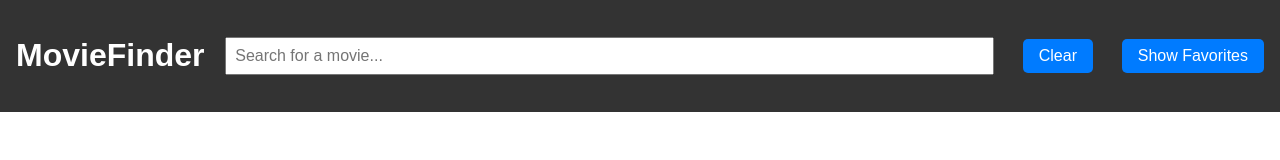
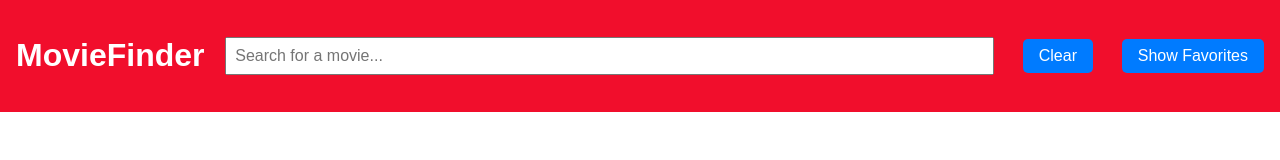
Before and after one commit to michaelmirhom/Movie, a plain HTML site: page index.html in a window 1280 px wide. Drawn offline with Linux system fonts and the light colour scheme.

Commit message:
update my header background style

```diff
--- a/styles.css
+++ b/styles.css
@@ -5,7 +5,7 @@ body {
 }
 
 header {
-    background-color: #333;
+    background-color: #f10e2c;
     color: white;
     display: flex;
     justify-content: space-between;
```
